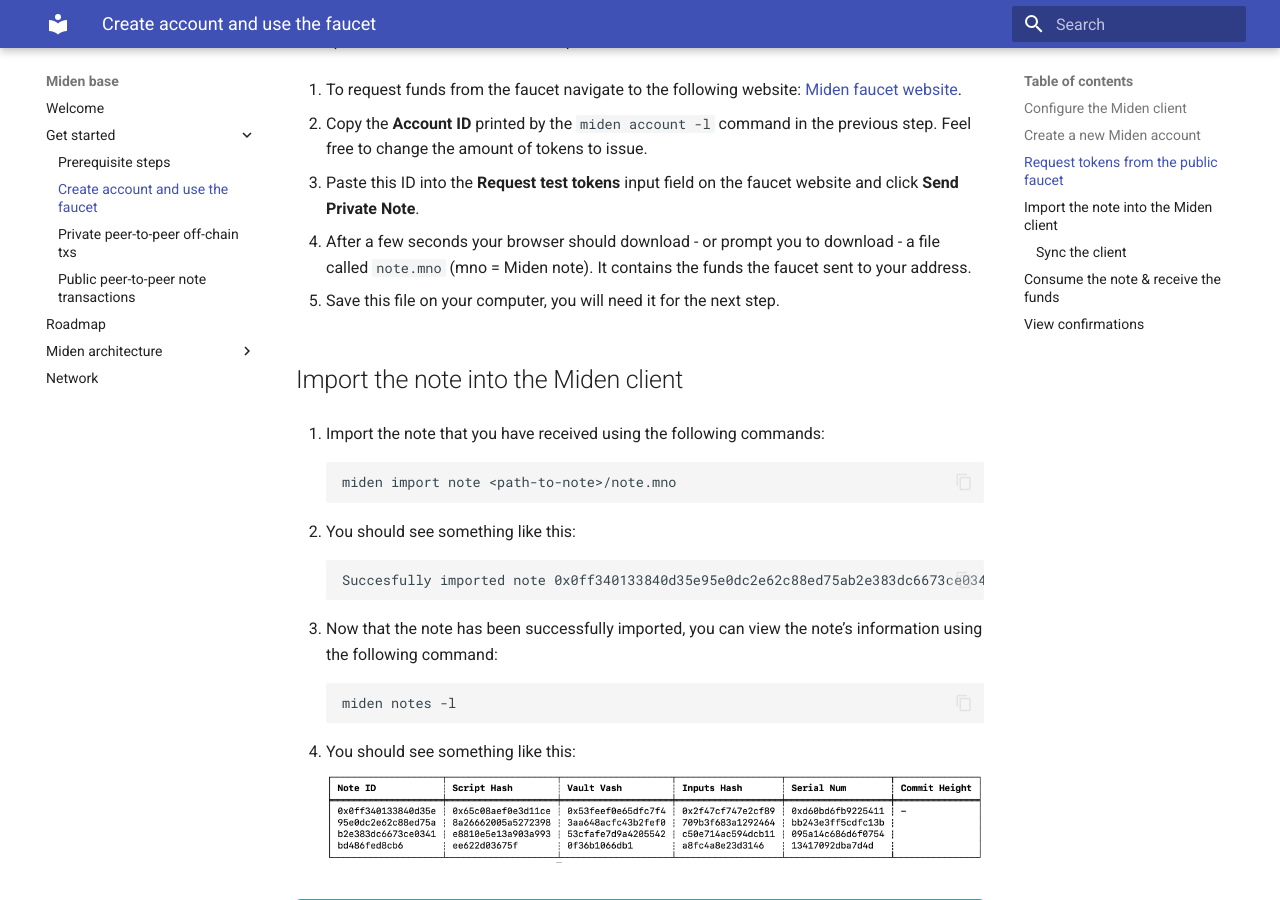
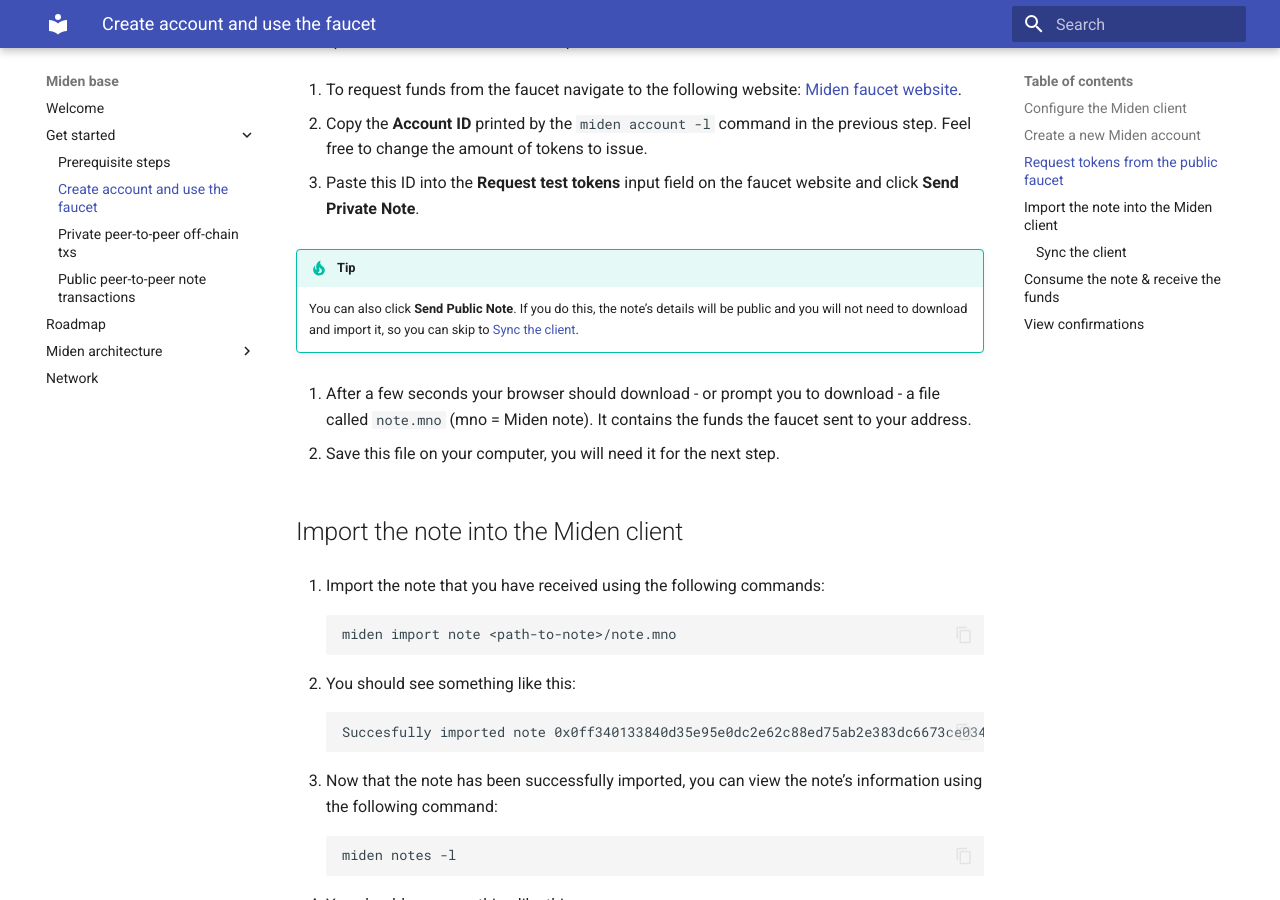
Before and after one commit to 0xPolygonMiden/miden-base, an MkDocs documentation site: the page built from docs/introduction/get-started/create-account-use-faucet.md, in a window 1280 px wide and 900 px high, scrolled down 1620 px. Built offline with MkDocs 1.6.1 and Material for MkDocs 9.7.7, drawn with Linux system fonts in a browser that asks for light colours.

Commit message:
Update create-account-use-faucet.md

```diff
--- a/docs/introduction/get-started/create-account-use-faucet.md
+++ b/docs/introduction/get-started/create-account-use-faucet.md
@@ -71,9 +71,12 @@
 
 3. Paste this ID into the **Request test tokens** input field on the faucet website and click **Send Private Note**.
 
-4. After a few seconds your browser should download - or prompt you to download - a file called `note.mno` (mno = Miden note). It contains the funds the faucet sent to your address.
+!!! tip
+      You can also click **Send Public Note**. If you do this, the note's details will be public and you will not need to download and import it, so you can skip to [Sync the client](#sync-the-client).
 
-5. Save this file on your computer, you will need it for the next step.
+5. After a few seconds your browser should download - or prompt you to download - a file called `note.mno` (mno = Miden note). It contains the funds the faucet sent to your address.
+
+6. Save this file on your computer, you will need it for the next step.
 
 ## Import the note into the Miden client
 
```
